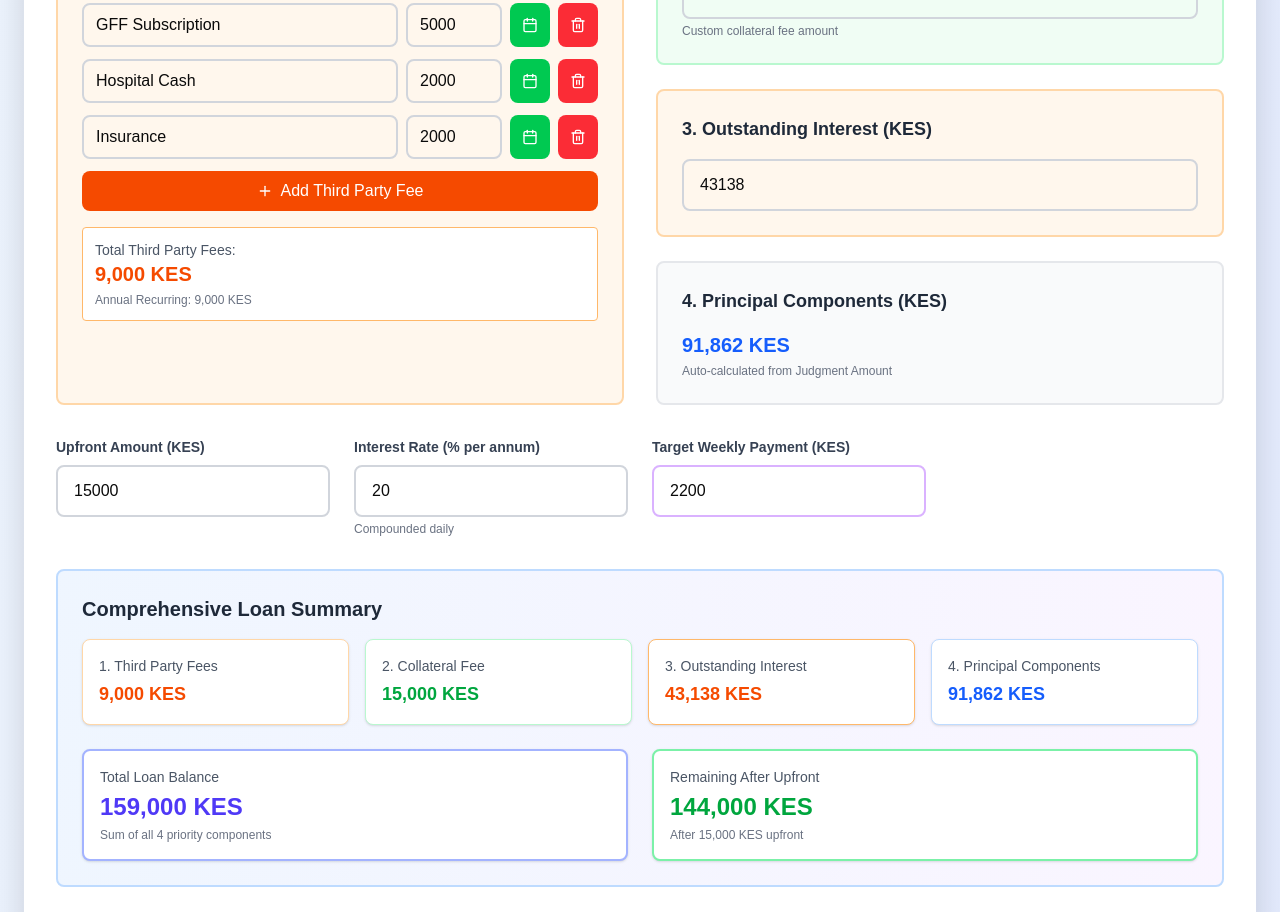
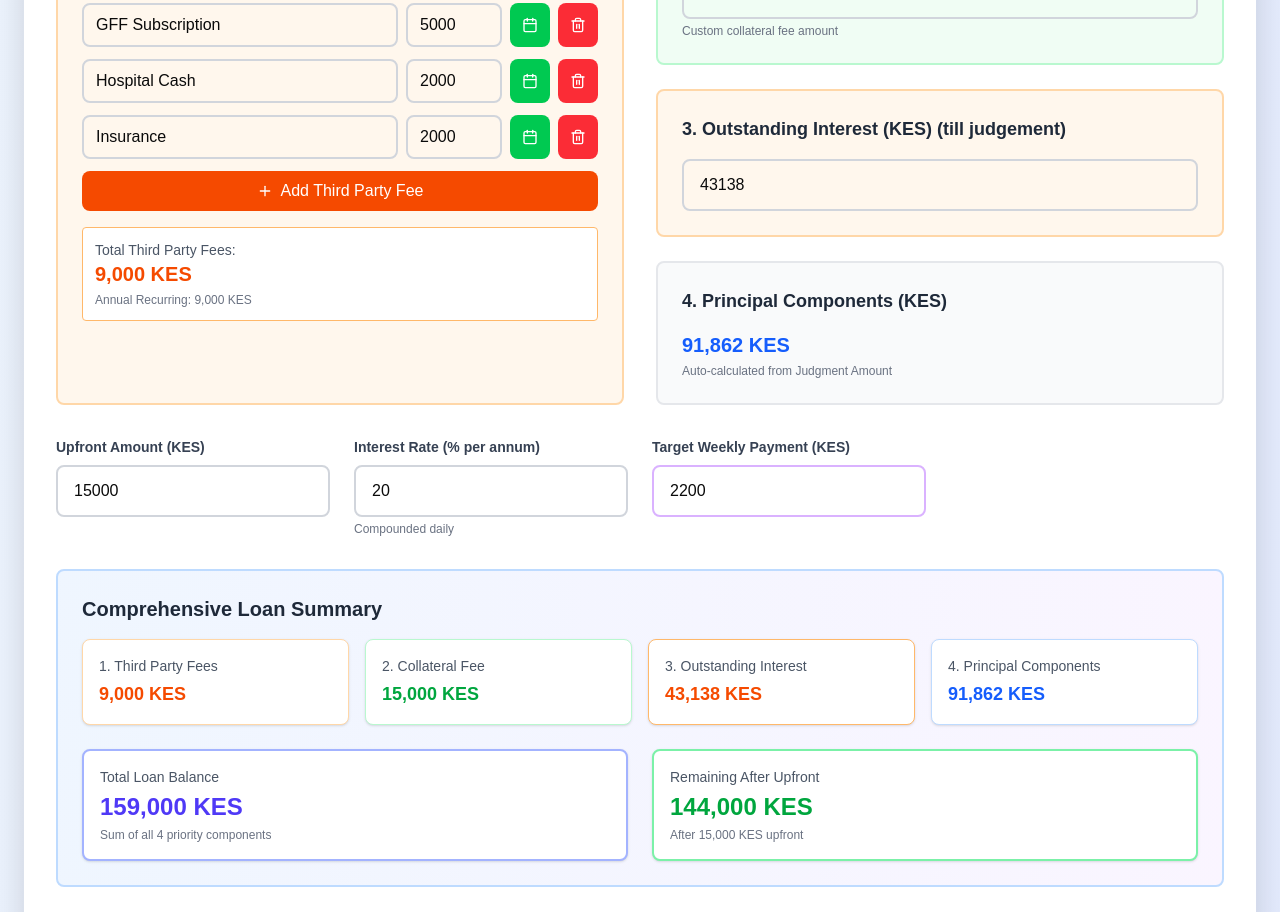
Before and after one commit to parthsinghblaze/gff-loan-calculator, a Next.js app: page / in a window 1280 px wide. Shown: the part 877-1789 px from the top of the page. Built offline with nearby package versions, Linux system fonts and the light colour scheme.

Commit message:
added loan id

```diff
--- a/src/app/page.tsx
+++ b/src/app/page.tsx
@@ -998,7 +998,7 @@ export default function LoanCalculator() {
                   {/* Outstanding interest */}
                   <div className="bg-orange-50 rounded-lg p-6 border-2 border-orange-200">
                     <h3 className="text-lg font-bold text-gray-800 mb-4 flex items-center gap-2">
-                      3. Outstanding Interest (KES)
+                      3. Outstanding Interest (KES) (till judgement)
                     </h3>
                     <input
                         type="number"
```
